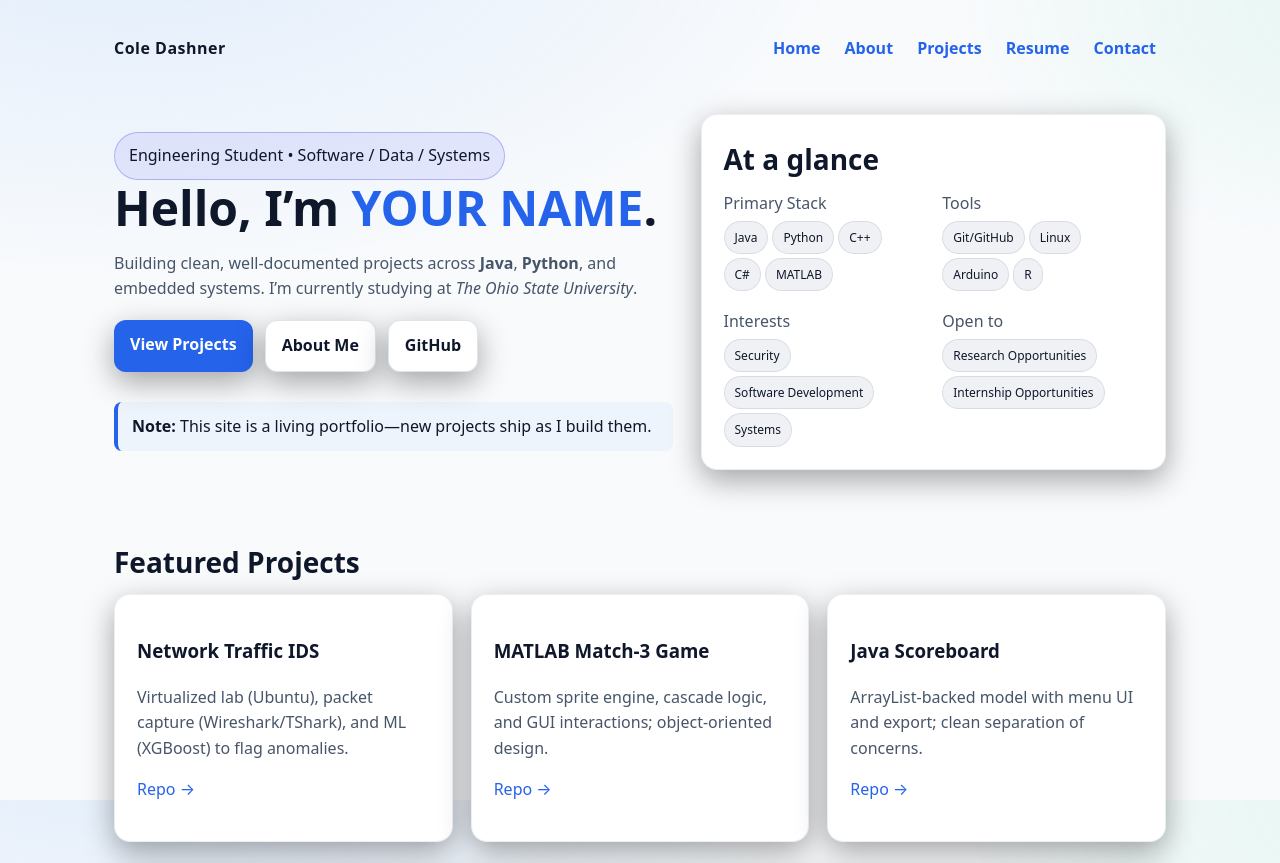
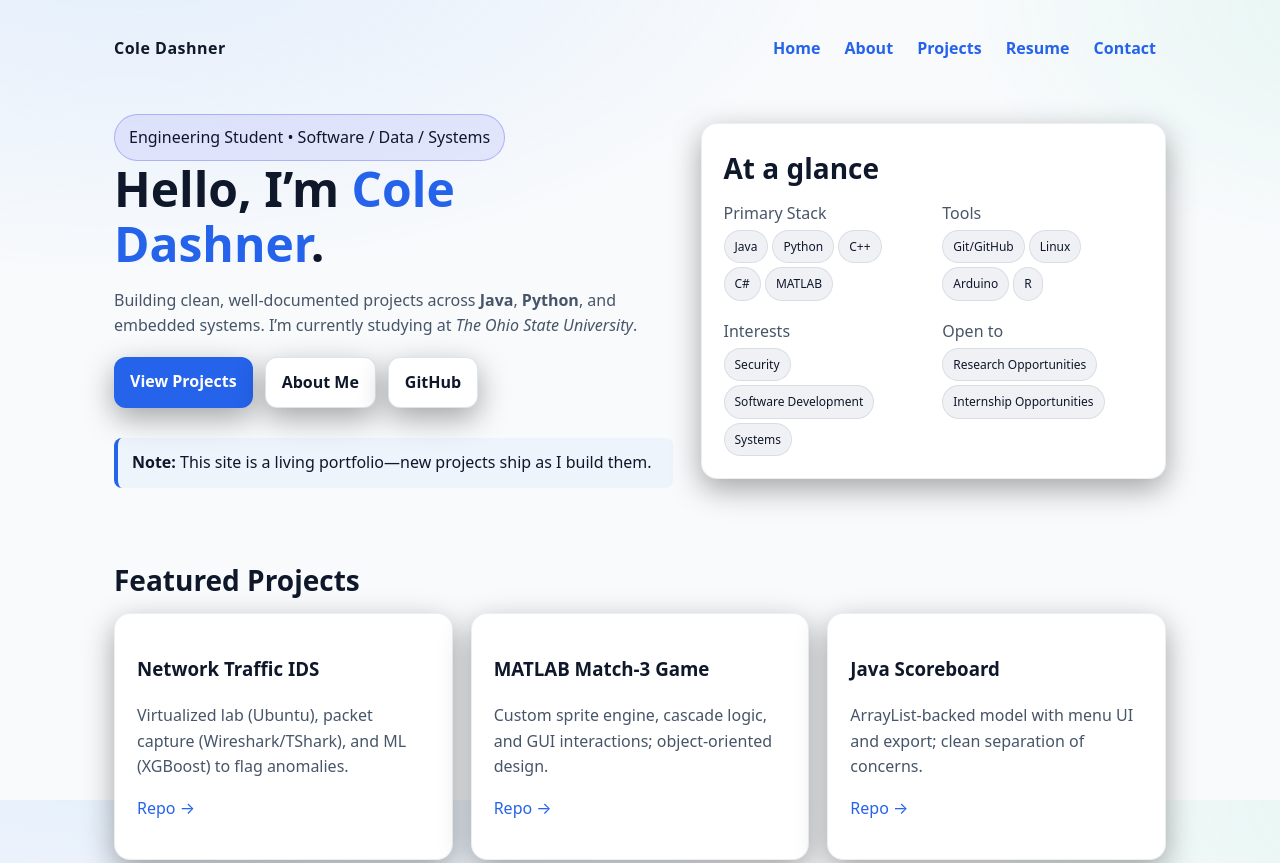
Before and after one commit to dashnercole/Domain-ColeDashner, a plain HTML site: page index.html in a window 1280 px wide. Shown: the top 863 px of the page. Drawn offline with Linux system fonts and the light colour scheme.

Commit message:
Update index.html

```diff
--- a/index.html
+++ b/index.html
@@ -81,7 +81,7 @@
     <section class="hero">
       <div>
         <span class="pill">Engineering Student • Software / Data / Systems</span>
-        <h1>Hello, I’m <span style="color:var(--accent)">YOUR NAME</span>.</h1>
+        <h1>Hello, I’m <span style="color:var(--accent)">Cole Dashner</span>.</h1>
         <p class="muted">Building clean, well‑documented projects across <strong>Java</strong>, <strong>Python</strong>, and embedded systems. I’m currently studying at <em>The Ohio State University</em>.</p>
         <div class="hero-cta">
           <a class="btn btn-primary" href="projects.html">View Projects</a>
```
